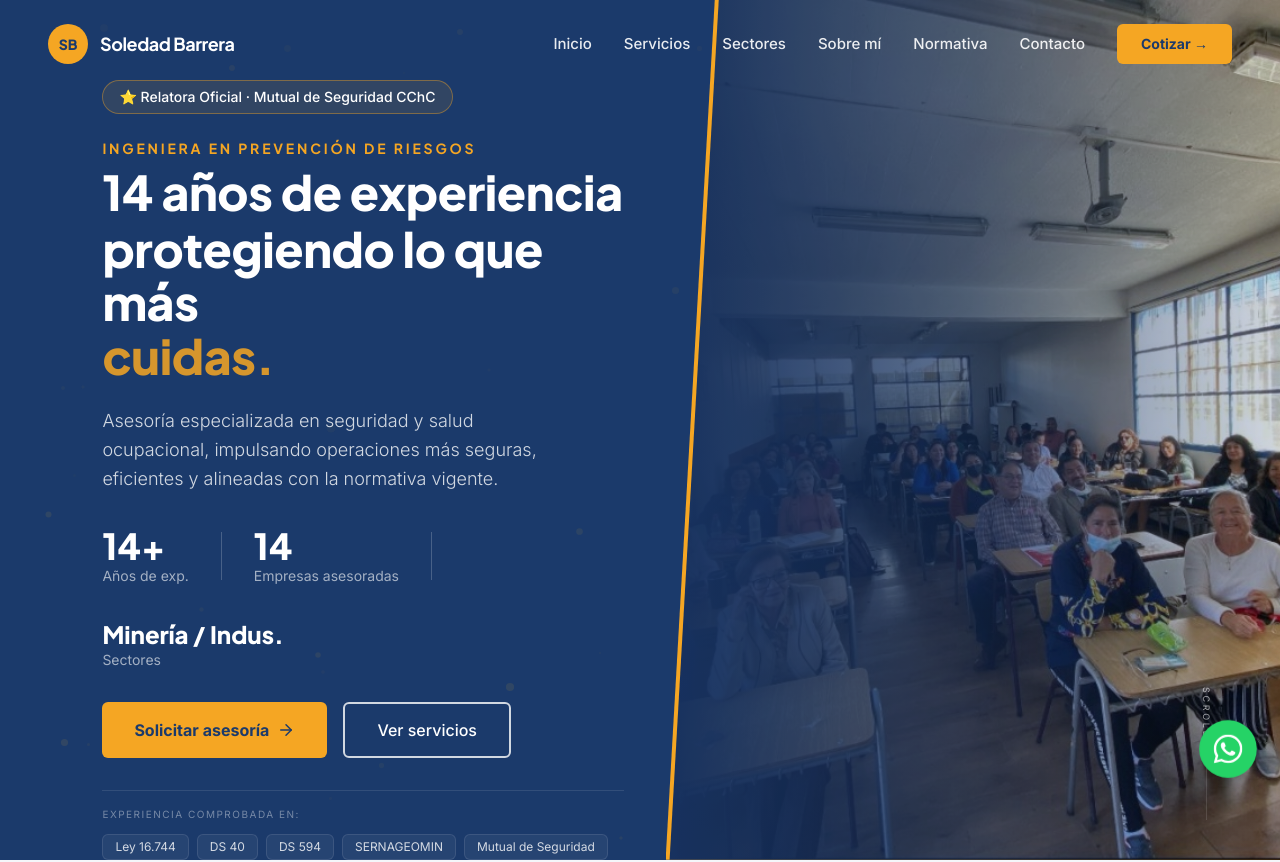
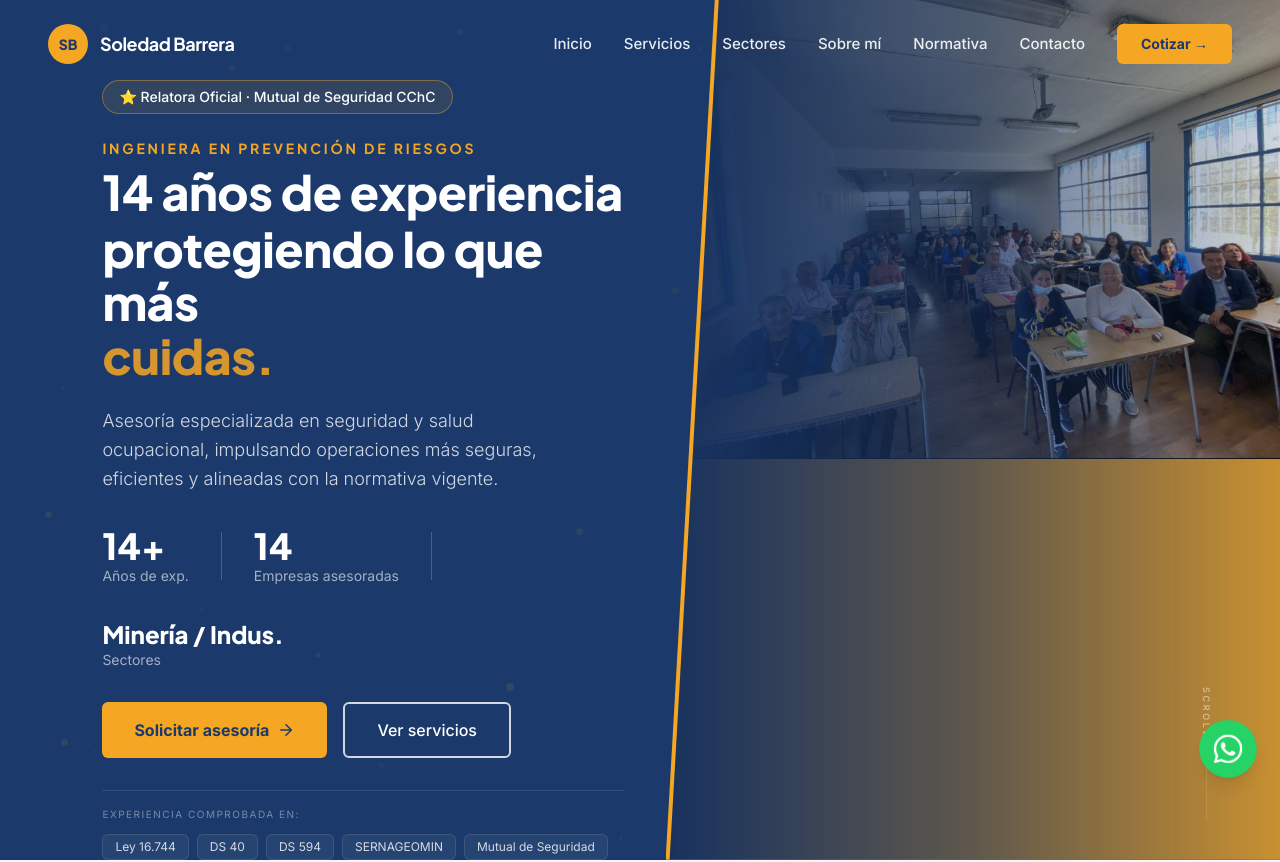
Before and after one commit to Mankeke1/sole, a Next.js app: page / in a window 1280 px wide. Shown: the top 862 px of the page. Built offline with nearby package versions, Linux system fonts and the light colour scheme.

Commit message:
fix: corregir rutas de imagenes para GitHub Pages

```diff
--- a/src/components/About.tsx
+++ b/src/components/About.tsx
@@ -4,8 +4,10 @@ import { useRef } from "react";
 import gsap from "gsap";
 import { ScrollTrigger } from "gsap/ScrollTrigger";
 import { useGSAP } from "@gsap/react";
-import Image from "next/image";
+
 import { CheckCircle2 } from "lucide-react";
+
+const basePath = process.env.NODE_ENV === 'production' ? '/sole' : '';
 
 gsap.registerPlugin(ScrollTrigger);
 
@@ -66,12 +68,10 @@ export default function About() {
                 <div className="grid grid-cols-1 lg:grid-cols-2 gap-8 sm:gap-12 lg:gap-16 items-center">
 
                     <div className="about-img relative rounded-xl sm:rounded-2xl overflow-hidden aspect-[4/5] sm:aspect-[4/4] lg:aspect-[4/5] shadow-2xl shadow-navy/10 max-h-[400px] sm:max-h-[500px] lg:max-h-none">
-                        <Image
-                            src="/images/portrait.png"
+                        <img
+                            src={`${basePath}/images/portrait.png`}
                             alt="Soledad Barrera - Prevencionista"
-                            fill
-                            className="object-cover object-top"
-                            sizes="(max-width: 1024px) 100vw, 50vw"
+                            className="absolute inset-0 w-full h-full object-cover object-top"
                         />
                         {/* Decor accent */}
                         <div className="absolute top-0 right-0 w-20 h-20 sm:w-28 sm:h-28 lg:w-32 lg:h-32 bg-yellow rounded-bl-full mix-blend-multiply opacity-80"></div>
--- a/src/components/Hero.tsx
+++ b/src/components/Hero.tsx
@@ -4,8 +4,10 @@ import { useEffect, useRef, useState } from "react";
 import gsap from "gsap";
 import { useGSAP } from "@gsap/react";
 import anime from "animejs";
-import Image from "next/image";
+
 import { ArrowRight } from "lucide-react";
+
+const basePath = process.env.NODE_ENV === 'production' ? '/sole' : '';
 
 export default function Hero() {
     const container = useRef<HTMLDivElement>(null);
@@ -121,13 +123,10 @@ export default function Hero() {
 
             {/* ===== MOBILE BACKGROUND IMAGE (visible only < md) ===== */}
             <div className="absolute inset-0 md:hidden z-0">
-                <Image
-                    src="/images/capacitacion.jpg"
+                <img
+                    src={`${basePath}/images/capacitacion.jpg`}
                     alt="Capacitación en prevención de riesgos"
-                    fill
-                    priority
-                    className="object-cover object-center"
-                    sizes="100vw"
+                    className="absolute inset-0 w-full h-full object-cover object-center"
                 />
                 {/* Dark overlay for readability */}
                 <div className="absolute inset-0 bg-navy/85"></div>
@@ -216,13 +215,10 @@ export default function Hero() {
                 <div className="absolute inset-0 bg-gradient-to-r from-navy via-navy/60 to-transparent z-10"></div>
                 <div className="absolute inset-0 bg-navy/20 z-10 mix-blend-multiply"></div>
 
-                <Image
-                    src="/images/capacitacion.jpg"
+                <img
+                    src={`${basePath}/images/capacitacion.jpg`}
                     alt="Capacitación en prevención de riesgos"
-                    fill
-                    priority
-                    className="object-cover object-center"
-                    sizes="50vw"
+                    className="absolute inset-0 w-full h-full object-cover object-center"
                 />
             </div>
 
```
